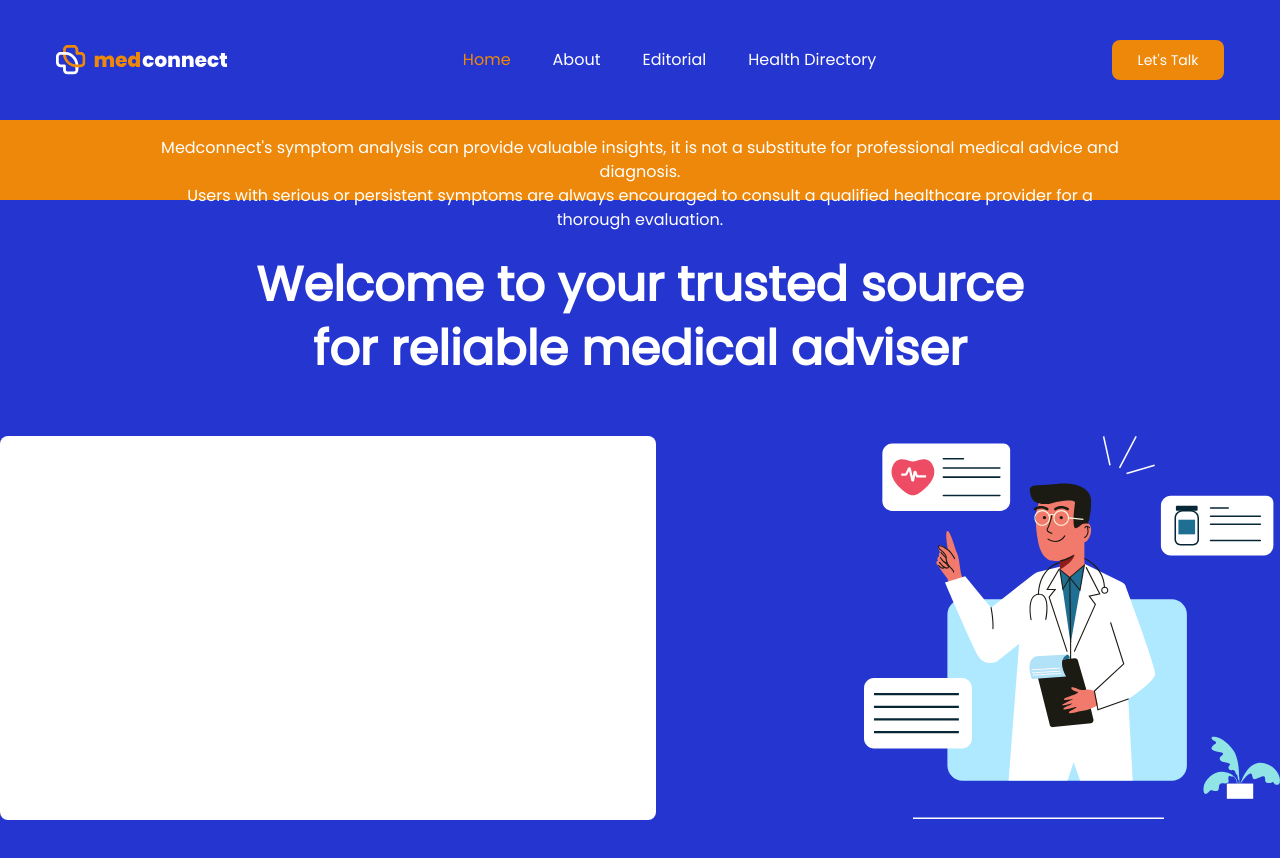
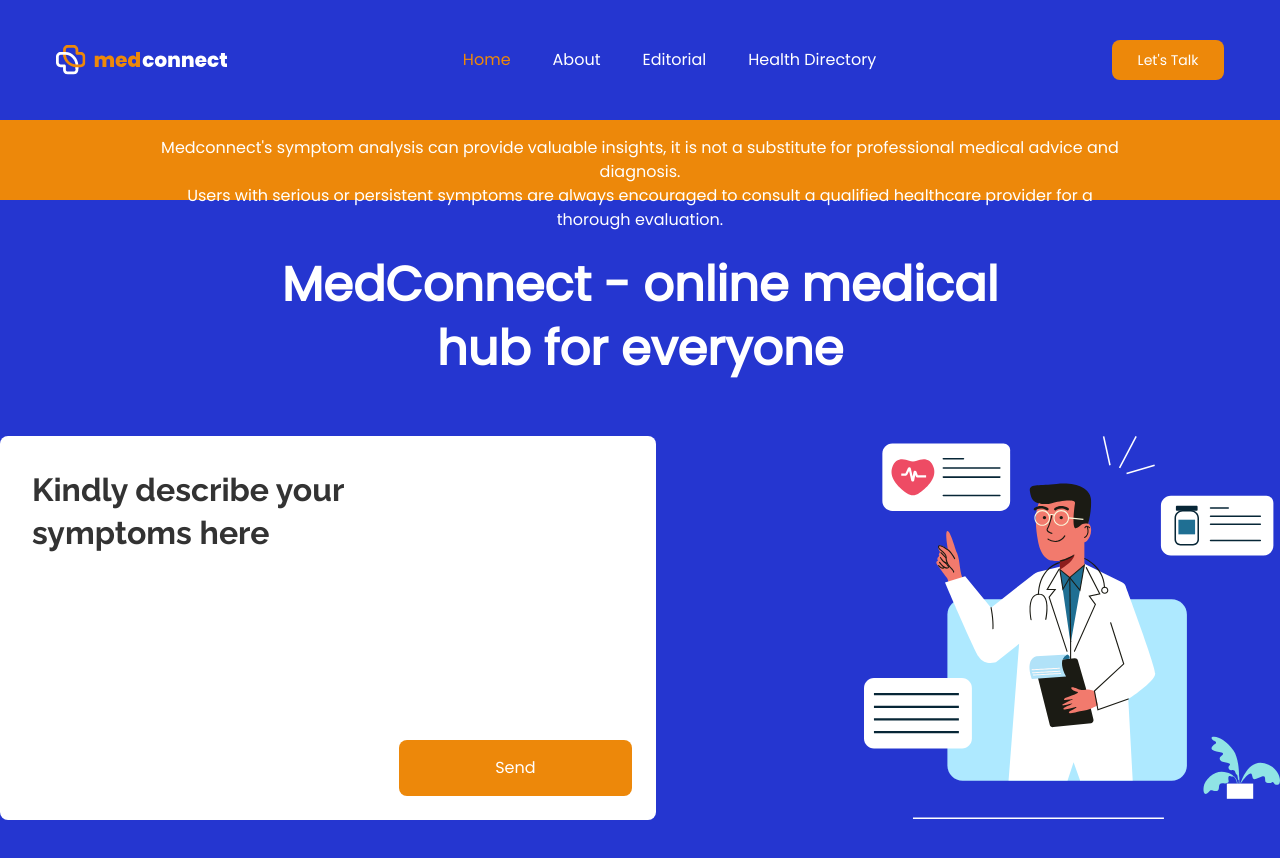
Before and after one commit to renz-inspirex/mediconnect, a Next.js app: page / in a window 1280 px wide. Shown: the top 858 px of the page. Built offline with nearby package versions, Linux system fonts and the light colour scheme.

Commit message:
Modified: Textarea, Added: Send Button

```diff
--- a/src/components/HeroComponent.tsx
+++ b/src/components/HeroComponent.tsx
@@ -1,11 +1,22 @@
+import { Raleway } from "next/font/google";
+
+const raleway_font = Raleway({subsets: ['latin']})
+
 const HeroComponent = () => {
+
+  const value = '';
+  const isfocused = false;
+
   return (
     <div className="bg-secondary flex w-[100%] h-[815px] flex-col">
       <h1 className="text-white text-5xl w-[815px] h-[123px] text-center mx-auto  mt-[53px] font-bold font-sans proportional-nums lining-nums leading-[64px]">
-        Welcome to your trusted source for reliable medical adviser
+        MedConnect - online medical hub for everyone
       </h1>
       <div className="flex mt-[60px] justify-center gap-52">
-         <div className="w-[710px] h-[384px] rounded-lg bg-white "></div>
+         <div className="w-[710px] h-[384px] rounded-lg bg-white p-8 relative">
+          <textarea className="w-full h-full outline-0 placeholder-black hero-textInput" placeholder={"Kindly describe your\nsymptoms here"}></textarea>
+          <button className="absolute bottom-6 right-6 py-4 px-24 bg-primary rounded-lg text-white ">Send</button>
+         </div>
          <img src="../assets/images/doctor.svg" />
       </div>
     </div>
--- a/src/styles/globals.css
+++ b/src/styles/globals.css
@@ -1,6 +1,8 @@
 @tailwind base;
 @tailwind components;
 @tailwind utilities;
+
+@import url("https://fonts.googleapis.com/css2?family=Raleway:wght@700&display=swap");
 
 :root {
   --foreground-rgb: 0, 0, 0;
@@ -25,3 +27,14 @@ body {
     )
     rgb(var(--background-start-rgb)); */
 }
+
+.hero-textInput::placeholder {
+  font-family: 'Raleway', sans-serif;
+  color: #333!important;
+  font-size: 32px;
+  font-weight: 700;
+  line-height: 43px;
+  letter-spacing: 0em;
+  text-align: left;
+
+}
```
